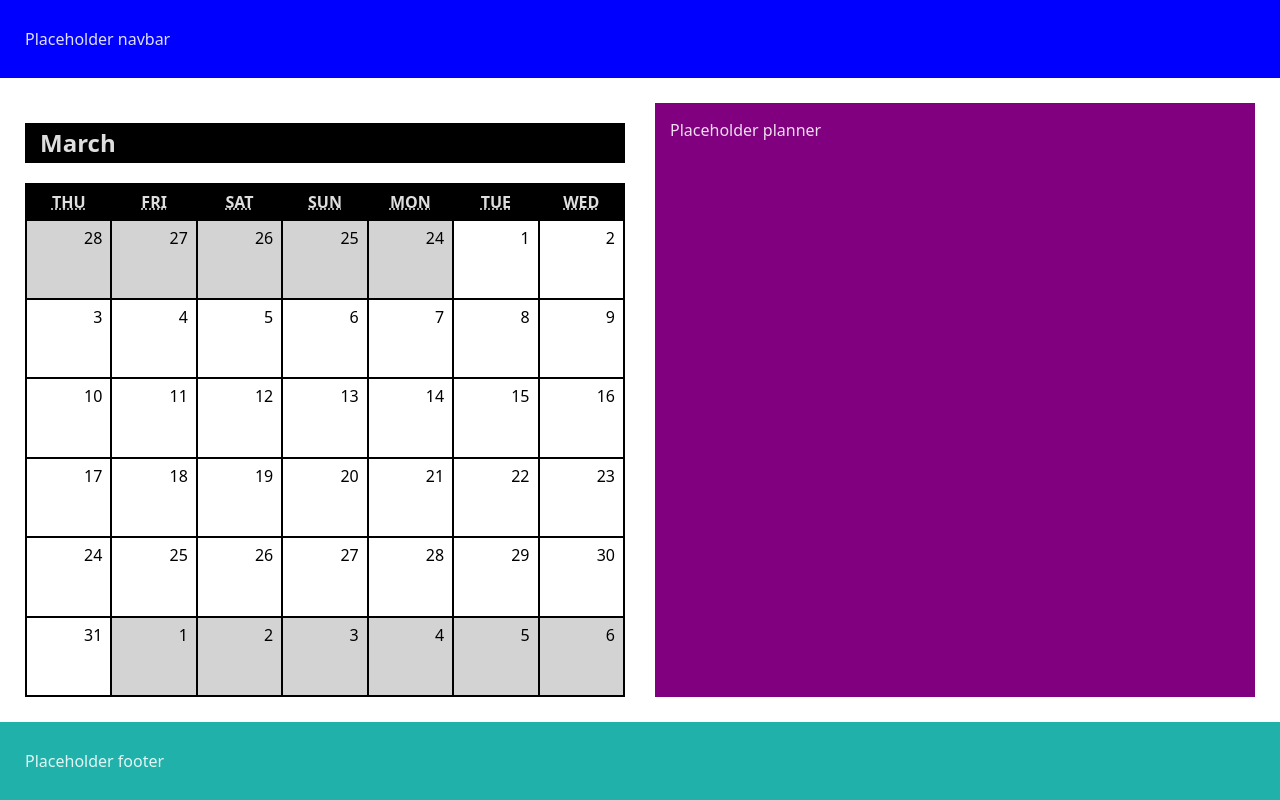
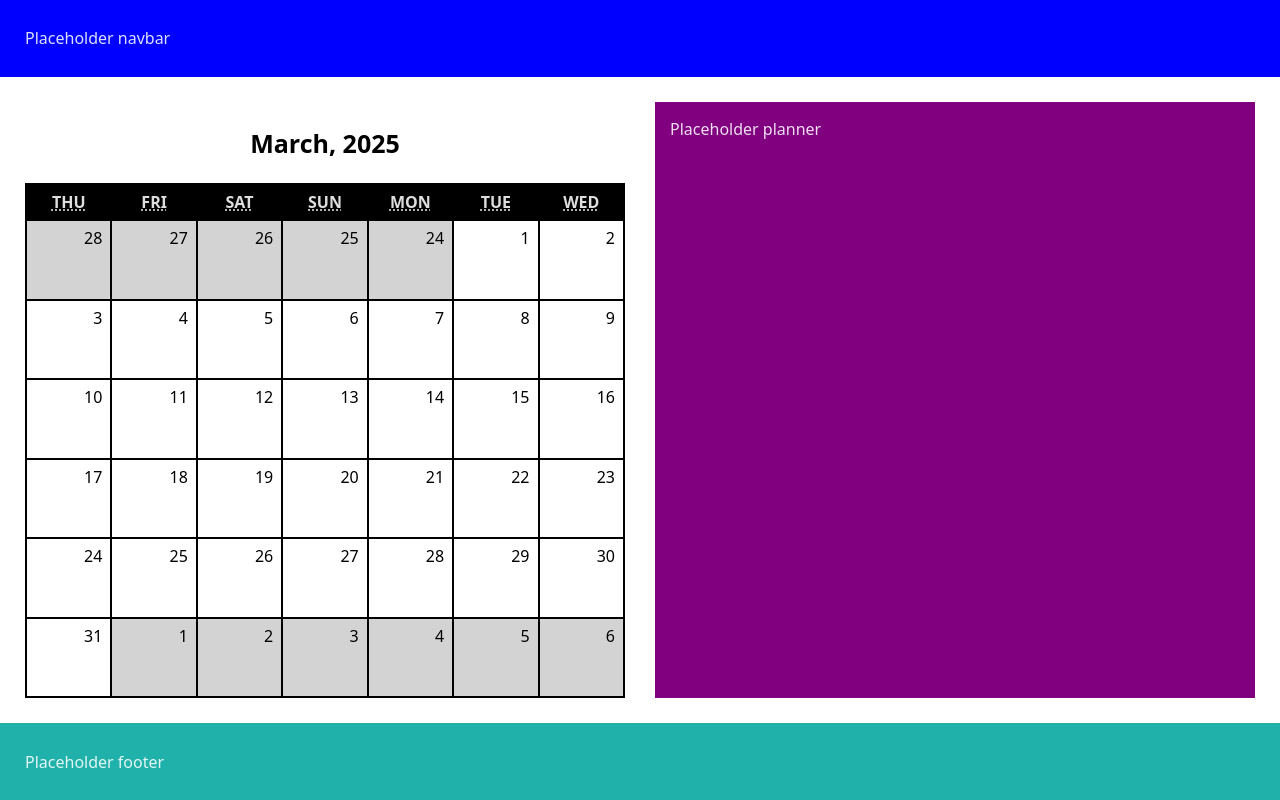
Before and after one commit to jubrito/planner-with-calendar, a React (Vite) app: page / in a window 1280 px wide. Built offline with nearby package versions, Linux system fonts and the light colour scheme.

Commit message:
feat: add year to calendar

```diff
--- a/src/features/Calendar/Calendar.tsx
+++ b/src/features/Calendar/Calendar.tsx
@@ -8,12 +8,13 @@ import styles from "./_calendar.module.scss";
 const Calendar = () => {
   const { locale } = useLocale();
   const dateConfig = useDate();
-  const currentMonthName = getCurrentMonthName(dateConfig.date, locale);
+  const { date, year: currentYear } = dateConfig;
+  const currentMonthName = getCurrentMonthName(date, locale);
 
   return (
     <section className={styles.calendar}>
       <h2 className={styles.monthLabel} id="calendar-month-name">
-        {currentMonthName}
+        {`${currentMonthName}, ${currentYear}`}
       </h2>
       <table aria-labelledby="calendar-month-name">
         <CalendarWeeks />
--- a/src/features/Calendar/_calendar.module.scss
+++ b/src/features/Calendar/_calendar.module.scss
@@ -24,11 +24,11 @@
 
 .monthLabel {
   $height: 40px;
-  background-color: variables.$black-color;
-  height: $height;
+  color: variables.$black-color;
+  font-size: variables.$h1-size;
   line-height: $height;
-  padding-left: variables.$inner-spacing;
   font-weight: bold;
+  text-align: center;
 }
 
 .calendarCell {
--- a/src/styles/_variables.scss
+++ b/src/styles/_variables.scss
@@ -1,7 +1,13 @@
+// Colors
 $white-color: white;
 $black-color: black;
 $blue-yonder: #5072a7;
 
+// Typography
+$h1-size: 25px;
+$h1-padding: 5px;
+
+// Spacing
 $outer-spacing: 25px;
 $inner-spacing: 15px;
 $small-gap: 5px;
```
